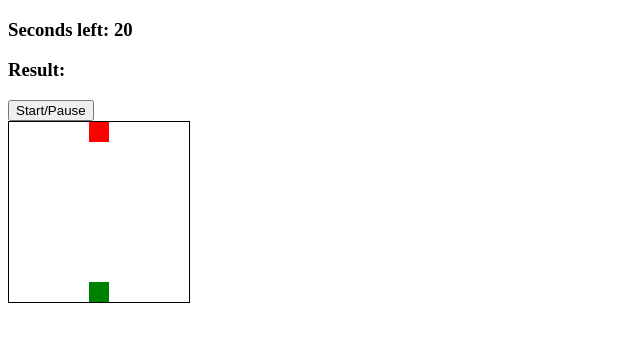
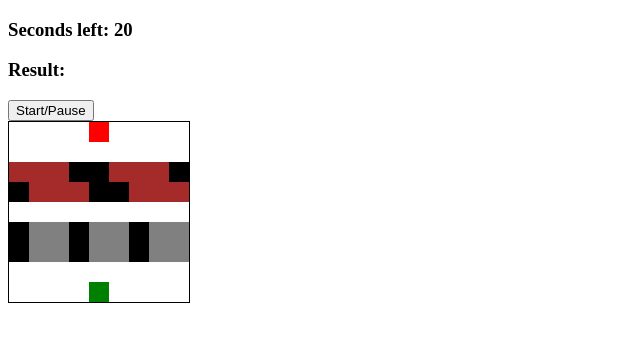
Before and after one commit to Emilykidd3/frogger, a plain HTML site: page index.html in a window 1280 px wide. Shown: the whole page, without its empty margins (0-640 px from the left). Drawn offline with Linux system fonts and the light colour scheme.

Commit message:
added css for roads and logs

```diff
--- a/style.css
+++ b/style.css
@@ -22,3 +22,19 @@
 .frog {
     background-color: green;
 }
+
+.c1 {
+    background-color: black;
+}
+
+.c2, .c3 {
+    background-color: gray;
+}
+
+.l1, .l2, .l3 {
+    background-color: brown;
+}
+
+.l4, .l5 {
+    background-color: black;
+}
```
